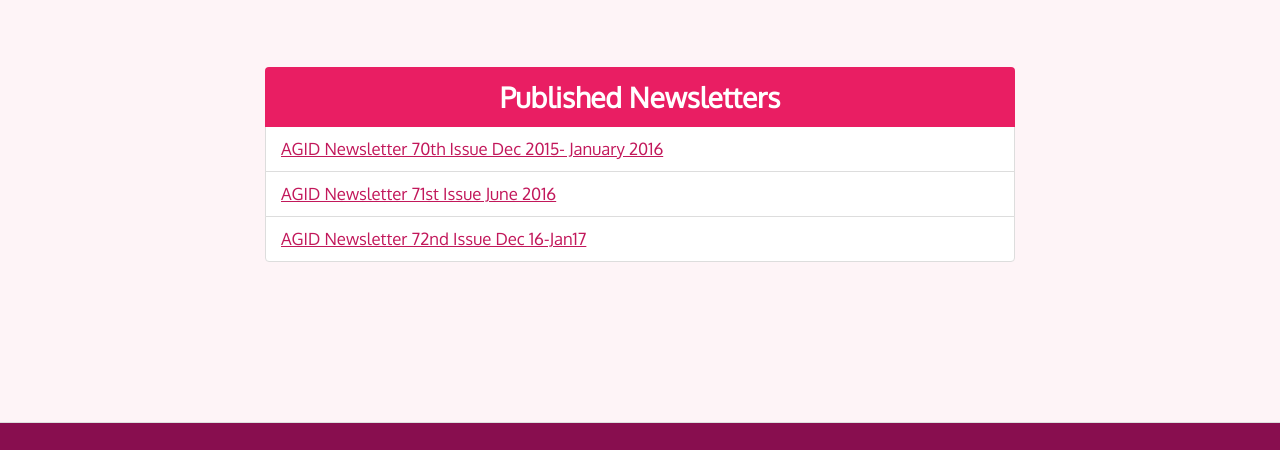
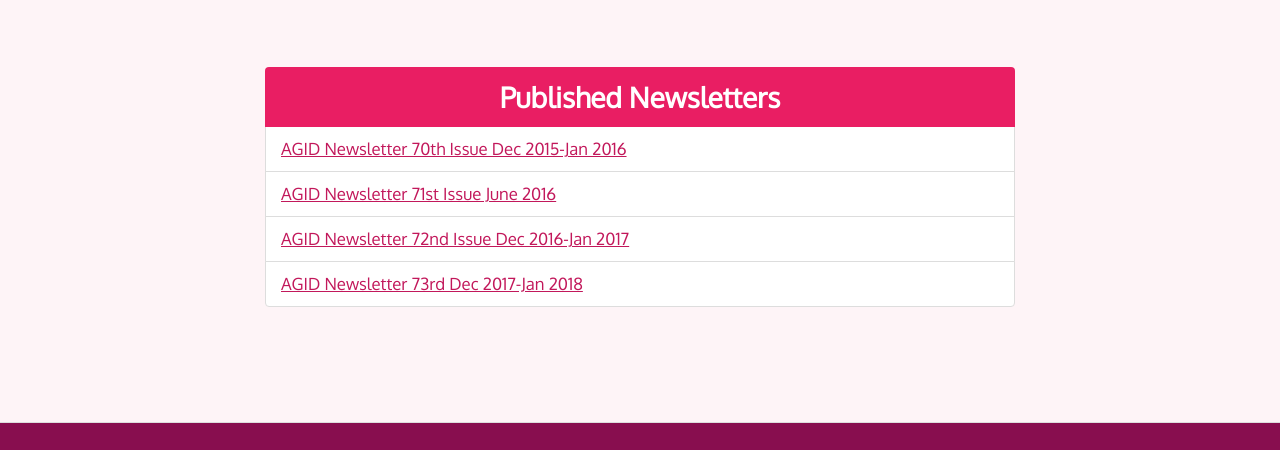
Before and after one commit to akanimax/project_saawg-agid, a plain HTML site: page newsletter.html in a window 1280 px wide. Shown: the part 128-578 px from the top of the page. Drawn offline with Linux system fonts and the light colour scheme.

Commit message:
73rd issue link added

```diff
--- a/newsletter.html
+++ b/newsletter.html
@@ -116,13 +116,16 @@
                 Published Newsletters
               </a>
               <a href="http://agid-international.org/wp-content/uploads/2017/01/AGID-Newsletter-70th-Issue-Dec-2015-January-2016-.pdf" class="list-group-item" target="_blank">
-                <u> AGID Newsletter 70th Issue Dec 2015- January 2016 </u>
+                <u> AGID Newsletter 70th Issue Dec 2015-Jan 2016 </u>
               </a>
               <a href="http://agid-international.org/wp-content/uploads/2017/01/AGID-Newsletter-June-2016.pdf" class="list-group-item" target="_blank">
                 <u> AGID Newsletter 71st Issue June 2016 </u>
               </a>
               <a href="http://agid-international.org/wp-content/uploads/2017/01/AGID-Newsletter-Dec-16-Jan17.pdf" class="list-group-item" target="_blank">
-                <u> AGID Newsletter 72nd Issue Dec 16-Jan17 </u>
+                <u> AGID Newsletter 72nd Issue Dec 2016-Jan 2017 </u>
+              </a>
+              <a href="http://www.agid-international.org/wp-content/uploads/2017/06/AGID-Newsletter-December-2017-January-2018.pdf" class="list-group-item" target="_blank">
+                <u> AGID Newsletter 73rd Dec 2017-Jan 2018 </u>
               </a>
             </div>
           </div>
```
